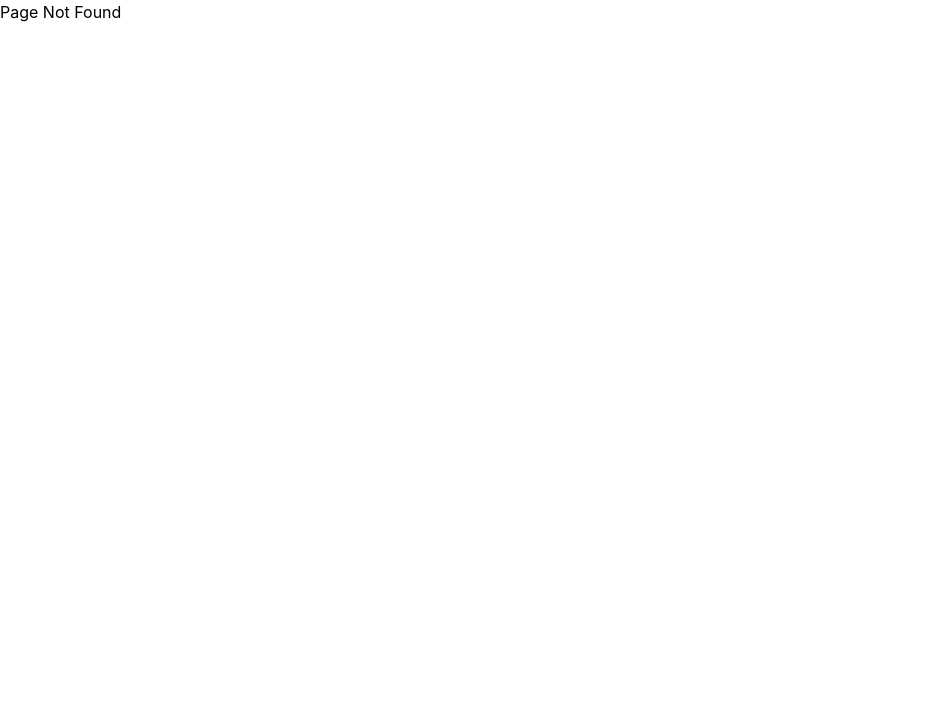
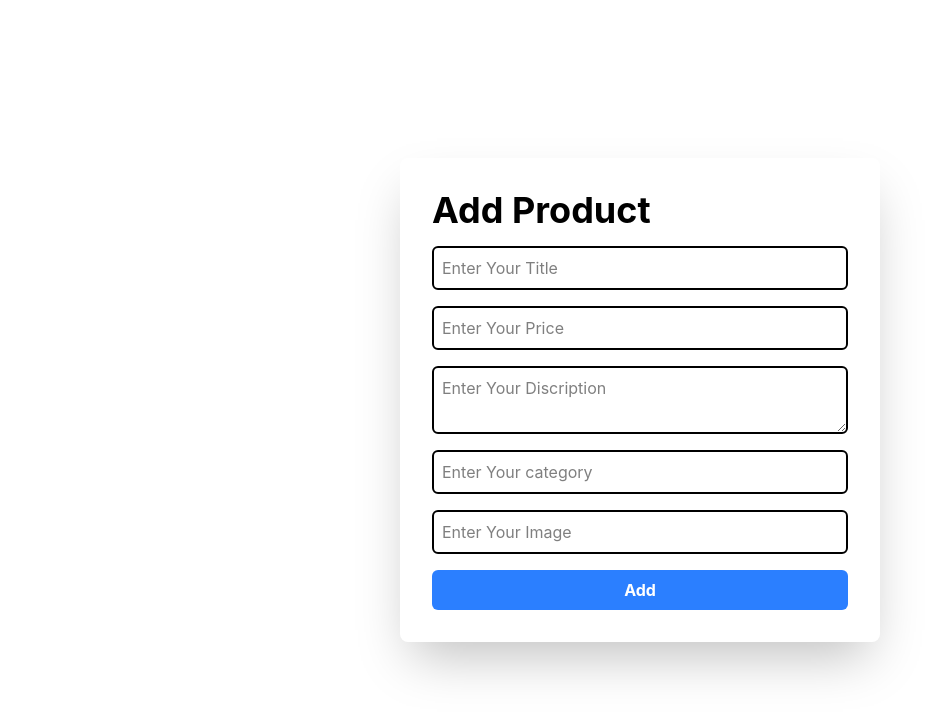
Before and after one commit to sagun-basnet/IIC2026MERN, a React (Vite) app in the folder react/: page /add-product in a window 1280 px wide. Before the commit this address had no page. Shown: the top 716 px of the page, without its empty margins (0-952 px from the left). Built offline with nearby package versions, Linux system fonts and the light colour scheme.

Commit message:
post/delete request

```diff
--- /dev/null
+++ b/react/src/components/form/AddProduct.jsx
@@ -0,0 +1,92 @@
+import axios from "axios";
+import { useState } from "react";
+import { useNavigate } from "react-router-dom";
+
+const AddProduct = () => {
+    const navigate = useNavigate()
+  //   const init = {
+  //     title: "",
+  //     price: "",
+  //     description: "",
+  //     category: "",
+  //     image: "",
+  //   };
+  const [formData, setFormData] = useState({
+    title: "",
+    price: "",
+    description: "",
+    category: "",
+    image: "",
+  });
+
+  const handleChange = (e) => {
+    setFormData((prev) => ({ ...prev, [e.target.name]: e.target.value }));
+    // console.log(formData);
+  };
+
+  const handleSubmit = async (e) => {
+    e.preventDefault();
+
+    await axios
+      .post("https://fakestoreapi.com/products", formData)
+      .then((res) => {
+        console.log(res);
+        navigate('/products');
+      })
+      .catch((err) => {
+        console.error(err);
+      });
+  };
+
+  return (
+    <div className="h-screen grid place-items-center">
+      <form
+        onSubmit={handleSubmit}
+        action=""
+        className="flex flex-col gap-4 shadow-2xl rounded-lg w-[30rem] p-8"
+      >
+        <h1 className="font-bold text-4xl">Add Product</h1>
+        <input
+          value={formData.title}
+          onChange={handleChange}
+          name="title"
+          type="text"
+          placeholder="Enter Your Title"
+        />
+        <input
+          value={formData.price}
+          onChange={handleChange}
+          name="price"
+          type="number"
+          placeholder="Enter Your Price"
+        />
+        <textarea
+          value={formData.description}
+          onChange={handleChange}
+          name="description"
+          placeholder="Enter Your Discription"
+        />
+        <input
+          value={formData.category}
+          onChange={handleChange}
+          name="category"
+          type="text"
+          placeholder="Enter Your category"
+        />
+        <input
+          value={formData.image}
+          onChange={handleChange}
+          name="image"
+          type="text"
+          placeholder="Enter Your Image"
+        />
+
+        <button type="submit" className="bg-blue-500 text-white font-bold">
+          Add
+        </button>
+      </form>
+    </div>
+  );
+};
+
+export default AddProduct;
--- a/react/src/index.css
+++ b/react/src/index.css
@@ -10,3 +10,7 @@
 button {
   @apply p-2 px-4 rounded-md font-bold cursor-pointer;
 }
+input,
+textarea {
+  @apply border-2 rounded-md p-2 w-full;
+}
--- /dev/null
+++ b/react/src/pages/ProductTable.jsx
@@ -0,0 +1,106 @@
+import axios from "axios";
+import React, { useEffect, useState } from "react";
+import { Link } from "react-router-dom";
+
+const ProductTable = () => {
+  const [value, setValue] = useState([]);
+  //   const data = fetch("https://jsonplaceholder.typicode.com/posts");
+  //   data.json();
+
+  const fetchData = async () => {
+    try {
+      const data = await axios.get("https://fakestoreapi.com/products");
+      console.log(data.data);
+      setValue(data.data);
+    } catch (err) {
+      console.log(err);
+    }
+  };
+
+  useEffect(() => {
+    fetchData();
+  }, []);
+
+  const handleDelete = async (id) => {
+    await axios
+      .delete(`https://fakestoreapi.com/products/${id}`)
+      .then((res) => {
+        console.log(res);
+      })
+      .catch((err) => {
+        console.error(err);
+      });
+  };
+
+  return (
+    <div>
+      <div className="flex gap-80">
+        <input
+          placeholder="Search For Products...."
+          type="search"
+          name=""
+          id=""
+        />
+        <Link to={"/add-product"}>
+          <button className="bg-green-500">Add Product</button>
+        </Link>
+      </div>
+      <div class="relative overflow-x-auto bg-neutral-primary-soft shadow-xs rounded-base border border-default">
+        <table class="w-full text-sm text-left rtl:text-right text-body">
+          <thead class="text-sm text-body bg-neutral-secondary-soft border-b rounded-base border-default">
+            <tr>
+              <th scope="col" class="px-6 py-3 font-medium">
+                Image
+              </th>
+              <th scope="col" class="px-6 py-3 font-medium">
+                Product name
+              </th>
+              <th scope="col" class="px-6 py-3 font-medium">
+                Description
+              </th>
+              <th scope="col" class="px-6 py-3 font-medium">
+                Category
+              </th>
+              <th scope="col" class="px-6 py-3 font-medium">
+                Price
+              </th>
+              <th scope="col" class="px-6 py-3 font-medium">
+                Action
+              </th>
+            </tr>
+          </thead>
+          <tbody>
+            {value?.map((item, index) => {
+              return (
+                <>
+                  <tr class="bg-neutral-primary border-b border-default">
+                    <td class="px-6 py-4">
+                      <img src={item.image} alt="" />
+                    </td>
+                    <th class="px-6 py-4">{item.title}</th>
+                    <td class="px-6 py-4">{item.description}</td>
+                    <td class="px-6 py-4">{item.category}</td>
+                    <td class="px-6 py-4">Rs. {item.price}</td>
+                    <td class="px-6 py-4 flex justify-center items-center gap-4">
+                      <button
+                        onClick={() => handleDelete(item.id)}
+                        className="bg-red-500"
+                      >
+                        Delete
+                      </button>
+                      <Link to={`/edit-product/${item.id}`}>
+                      <button className="bg-blue-500">Edit</button>
+                      </Link>
+                    </td>
+                  </tr>
+                </>
+              );
+            })}
+          </tbody>
+        </table>
+      </div>
+    </div>
+  );
+};
+
+export default ProductTable;
```
Also changed, not shown: react/src/App.jsx (+10 -0 lines).
